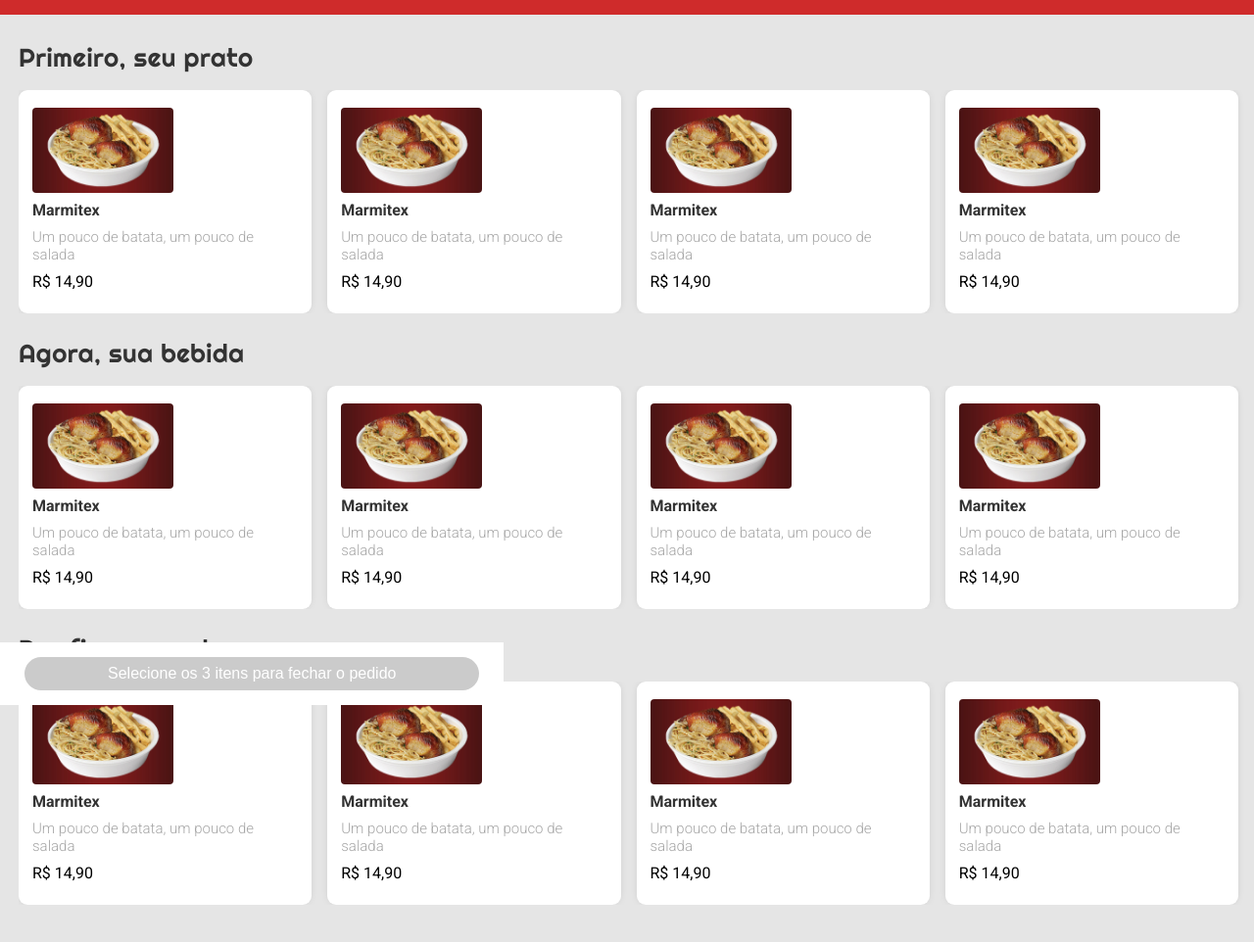
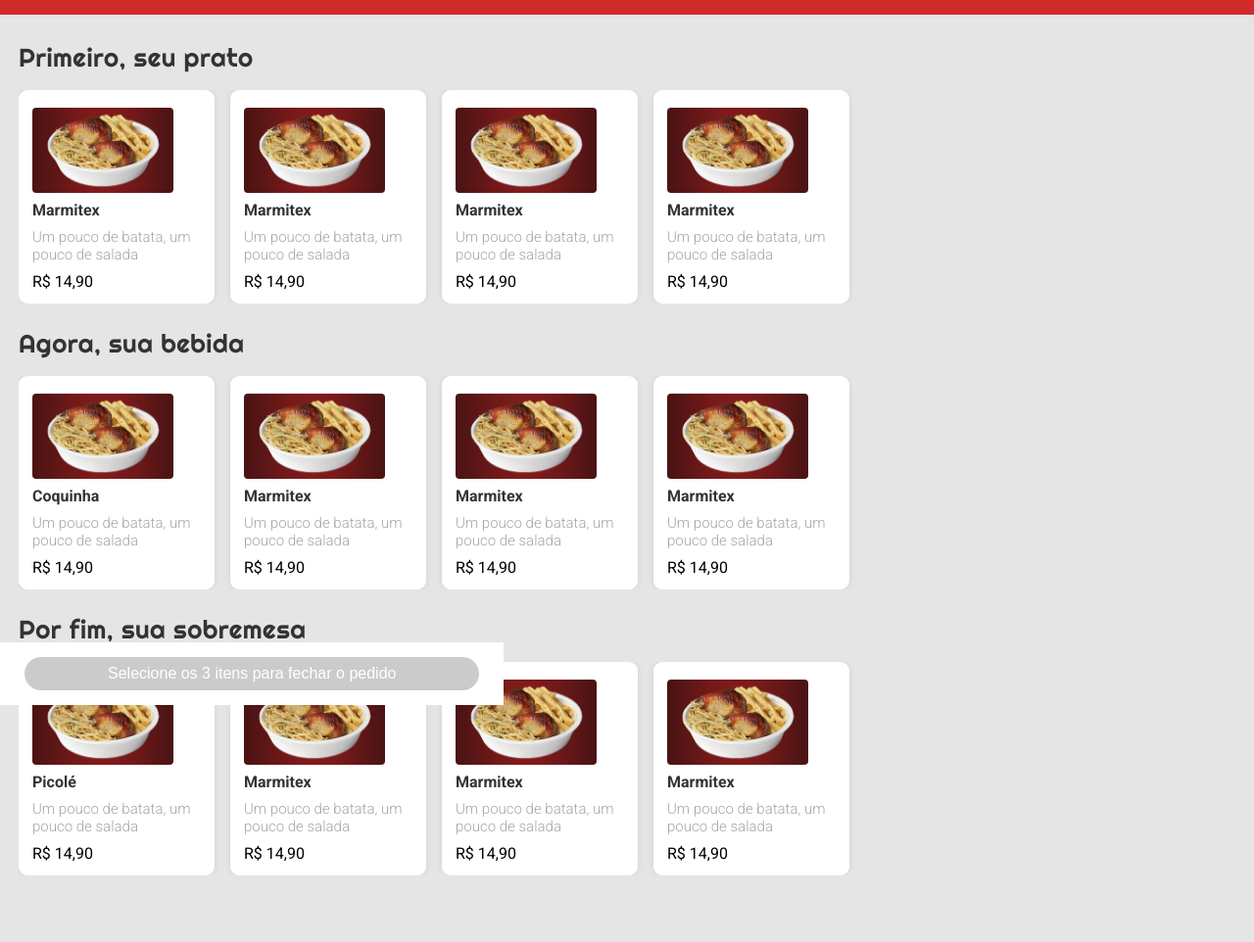
Before and after one commit to rerenan/DrivenEats, a plain HTML site: page index.html in a window 1280 px wide. Shown: the part 80-1042 px from the top of the page at 98% size. Drawn offline with nearby package versions, Linux system fonts and the light colour scheme; a script that the page names is missing.

Commit message:
Itens Selecionaveis

```diff
--- a/estilos.css
+++ b/estilos.css
@@ -1,3 +1,6 @@
+* {
+
+}
 body {
     background-color: #E5E5E5;
 }
@@ -19,6 +22,7 @@ img {
     position: fixed;
     top: 0px;
     right: 0px;
+    z-index: 1;
 }
 .logo {
     margin-left: 21px;
@@ -64,7 +68,6 @@ img {
     margin: 9px 0px;
 }
 .conteudo p {
-    margin-bottom: 10px;
     font-weight: 400;
     font-size: 16px;
     line-height: 19px;
@@ -78,15 +81,18 @@ img {
     overflow-x: scroll;
 }
 .opcao {
+    width: 172px;
     background-color: white ;
     box-shadow: 0px 0px 10px -4px rgba(0, 0, 0, 0.25);
     border-radius: 9px;
-    padding: 0px 14px;
-    padding-top: 18px;
-    padding-bottom: 13px;
+    padding: 0px 9px;
+    padding-top: 13px;
+    padding-bottom: 8px;
     display: flex;
     flex-direction: column;
     margin-right: 16px;
+    border:  white solid 5px;
+    position: relative;
 }
 .buttonbox {
     display: flex;
@@ -107,3 +113,21 @@ button {
     text-decoration: none;
     padding: 8px 85px;
 }
+.selecionado {
+    border: #32B72F solid 5px;
+}
+.selecionado ion-icon {
+    color:#32B72F;
+}
+ion-icon {
+    position: absolute;
+    bottom: 7px;
+    right: 5px;
+    font-size: 19px;
+    color:white;
+
+
+}
+.fechar-pedido {
+    background-color: #32B72F;
+}
--- a/index.html
+++ b/index.html
@@ -22,88 +22,100 @@
         <div class="conteudo">
             <div class="opcoes-box">
                 <h1>Primeiro, seu prato</h1>
-                <div class="opcoes">
-                    <div class="opcao">
+                <div class="opcoes pratos">
+                    <div class="opcao" onclick="selecionarPrato(this)">
                         <img src="/imgs/Marmitex.jpg">
                         <h3>Marmitex</h3>
                         <h4 class="descricao">Um pouco de batata, um pouco de salada</h4>
                             <p>R$ 14,90</p>
+                            <ion-icon name="checkmark-circle"></ion-icon>
                     </div>
-                    <div class="opcao">
+                    <div class="opcao" onclick="selecionarPrato(this)">
                         <img src="/imgs/Marmitex.jpg">
                         <h3>Marmitex</h3>
                         <h4 class="descricao">Um pouco de batata, um pouco de salada</h4>
                             <p>R$ 14,90</p>
+                            <ion-icon name="checkmark-circle"></ion-icon>
                     </div>
-                    <div class="opcao">
+                    <div class="opcao" onclick="selecionarPrato(this)">
                         <img src="/imgs/Marmitex.jpg">
                         <h3>Marmitex</h3>
                         <h4 class="descricao">Um pouco de batata, um pouco de salada</h4>
                             <p>R$ 14,90</p>
+                            <ion-icon name="checkmark-circle"></ion-icon>
                     </div>
-                    <div class="opcao">
+                    <div class="opcao" onclick="selecionarPrato(this)">
                         <img src="/imgs/Marmitex.jpg">
                         <h3>Marmitex</h3>
                         <h4 class="descricao">Um pouco de batata, um pouco de salada</h4>
                             <p>R$ 14,90</p>
+                            <ion-icon name="checkmark-circle"></ion-icon>
                     </div>
                 </div>
             </div>
             <div class="opcoes-box">
                 <h1>Agora, sua bebida</h1>
-                <div class="opcoes">
-                    <div class="opcao">
+                <div class="opcoes bebidas">
+                    <div class="opcao" onclick="selecionarBebida(this)">
+                        <img src="/imgs/Marmitex.jpg">
+                        <h3>Coquinha</h3>
+                        <h4 class="descricao">Um pouco de batata, um pouco de salada</h4>
+                            <p>R$ 14,90</p>
+                            <ion-icon name="checkmark-circle"></ion-icon>
+                    </div>
+                    <div class="opcao" onclick="selecionarBebida(this)">
                         <img src="/imgs/Marmitex.jpg">
                         <h3>Marmitex</h3>
                         <h4 class="descricao">Um pouco de batata, um pouco de salada</h4>
                             <p>R$ 14,90</p>
+                            <ion-icon name="checkmark-circle"></ion-icon>
                     </div>
-                    <div class="opcao">
+                    <div class="opcao" onclick="selecionarBebida(this)">
                         <img src="/imgs/Marmitex.jpg">
                         <h3>Marmitex</h3>
                         <h4 class="descricao">Um pouco de batata, um pouco de salada</h4>
                             <p>R$ 14,90</p>
+                            <ion-icon name="checkmark-circle"></ion-icon>
                     </div>
-                    <div class="opcao">
+                    <div class="opcao" onclick="selecionarBebida(this)">
                         <img src="/imgs/Marmitex.jpg">
                         <h3>Marmitex</h3>
                         <h4 class="descricao">Um pouco de batata, um pouco de salada</h4>
                             <p>R$ 14,90</p>
-                    </div>
-                    <div class="opcao">
-                        <img src="/imgs/Marmitex.jpg">
-                        <h3>Marmitex</h3>
-                        <h4 class="descricao">Um pouco de batata, um pouco de salada</h4>
-                        <p>R$ 14,90</p>
+                            <ion-icon name="checkmark-circle"></ion-icon>
                     </div>
                 </div>
             </div>
             <div class="opcoes-box">
                 <h1>Por fim, sua sobremesa</h1>
-                <div class="opcoes">
-                    <div class="opcao">
+                <div class="opcoes sobremesas">
+                    <div class="opcao" onclick="selecionarSobremesa(this)">
+                        <img src="/imgs/Marmitex.jpg">
+                        <h3>Picolé</h3>
+                        <h4 class="descricao">Um pouco de batata, um pouco de salada</h4>
+                            <p>R$ 14,90</p>
+                            <ion-icon name="checkmark-circle"></ion-icon>
+                    </div>
+                    <div class="opcao" onclick="selecionarSobremesa(this)">
                         <img src="/imgs/Marmitex.jpg">
                         <h3>Marmitex</h3>
                         <h4 class="descricao">Um pouco de batata, um pouco de salada</h4>
                             <p>R$ 14,90</p>
+                            <ion-icon name="checkmark-circle"></ion-icon>
                     </div>
-                    <div class="opcao">
+                    <div class="opcao" onclick="selecionarSobremesa(this)">
                         <img src="/imgs/Marmitex.jpg">
                         <h3>Marmitex</h3>
                         <h4 class="descricao">Um pouco de batata, um pouco de salada</h4>
                             <p>R$ 14,90</p>
+                            <ion-icon name="checkmark-circle"></ion-icon>
                     </div>
-                    <div class="opcao">
+                    <div class="opcao" onclick="selecionarSobremesa(this)">
                         <img src="/imgs/Marmitex.jpg">
                         <h3>Marmitex</h3>
                         <h4 class="descricao">Um pouco de batata, um pouco de salada</h4>
                             <p>R$ 14,90</p>
-                    </div>
-                    <div class="opcao">
-                        <img src="/imgs/Marmitex.jpg">
-                        <h3>Marmitex</h3>
-                        <h4 class="descricao">Um pouco de batata, um pouco de salada</h4>
-                        <p>R$ 14,90</p>
+                            <ion-icon name="checkmark-circle"></ion-icon>
                     </div>
                 </div>
             </div>
@@ -114,7 +126,7 @@
 
 
     </div>
-
+    <script src="https://unpkg.com/ionicons@5.4.0/dist/ionicons.js"></script>
     <script src="script.js"></script>
 </body>
 </html>
--- /dev/null
+++ b/script.js
@@ -0,0 +1,41 @@
+let prato;
+let bebida;
+let sobremesa;
+function selecionarPrato(escolha) {
+
+
+    const opcaoSelecionada = document.querySelector(".pratos").querySelector(".selecionado");
+    if (opcaoSelecionada !== null && opcaoSelecionada !== escolha) {
+        let check = document.querySelector(".selecionado ion-icon");
+        opcaoSelecionada.classList.remove("selecionado");
+        check.classList.remove("check");
+    }
+    escolha.classList.toggle("selecionado");
+    prato = document.querySelector(".pratos").querySelector(".selecionado h3").innerHTML;
+}
+
+function selecionarBebida(escolha) {
+    const opcaoSelecionada = document
+    .querySelector(".bebidas")
+    .querySelector(".selecionado");
+    if (opcaoSelecionada !== null && opcaoSelecionada !== escolha) {
+        let check = document.querySelector(".selecionado ion-icon");
+        opcaoSelecionada.classList.remove("selecionado");
+        check.classList.remove("check");
+    }
+    escolha.classList.toggle("selecionado");
+    bebida = document.querySelector(".bebidas").querySelector(".selecionado h3").innerHTML;
+}
+
+function selecionarSobremesa(escolha) {
+    const opcaoSelecionada = document
+    .querySelector(".sobremesas")
+    .querySelector(".selecionado");
+    if (opcaoSelecionada !== null && opcaoSelecionada !== escolha) {
+        let check = document.querySelector(".selecionado ion-icon");
+        opcaoSelecionada.classList.remove("selecionado");
+        check.classList.remove("check");
+    }
+    escolha.classList.toggle("selecionado");
+    sobremesa = document.querySelector(".sobremesas").querySelector(".selecionado h3").innerHTML;
+}
```
Lines whose indentation alone changed are shown as unchanged.
